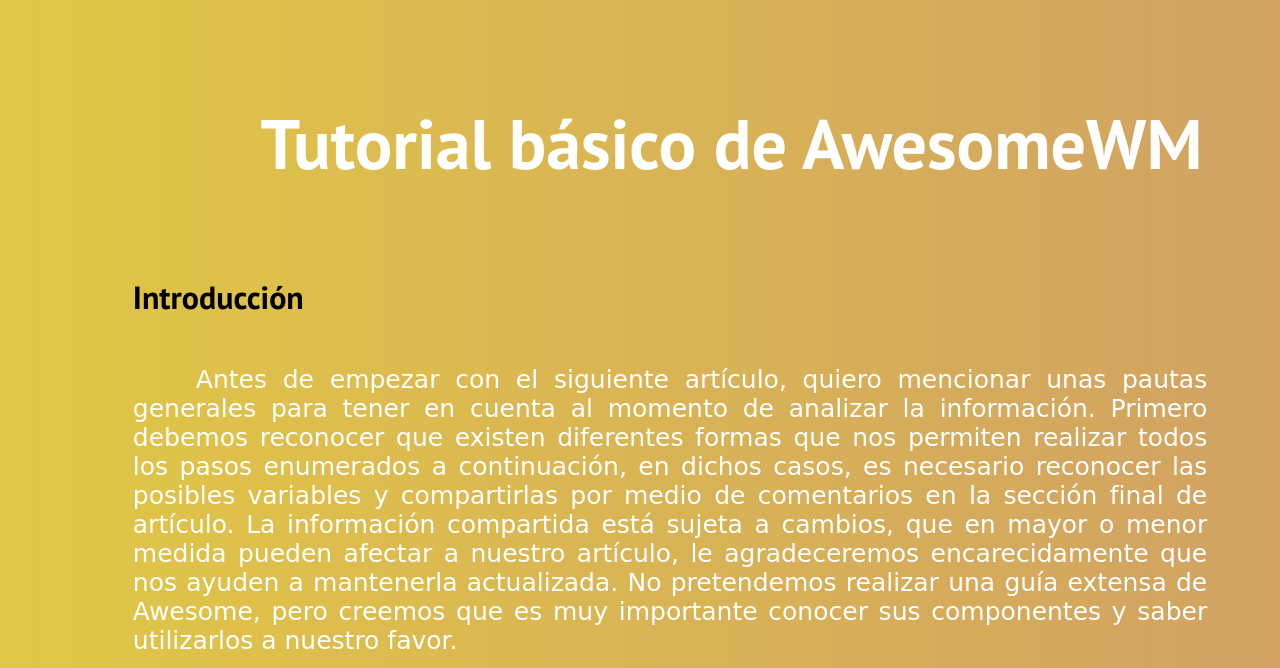
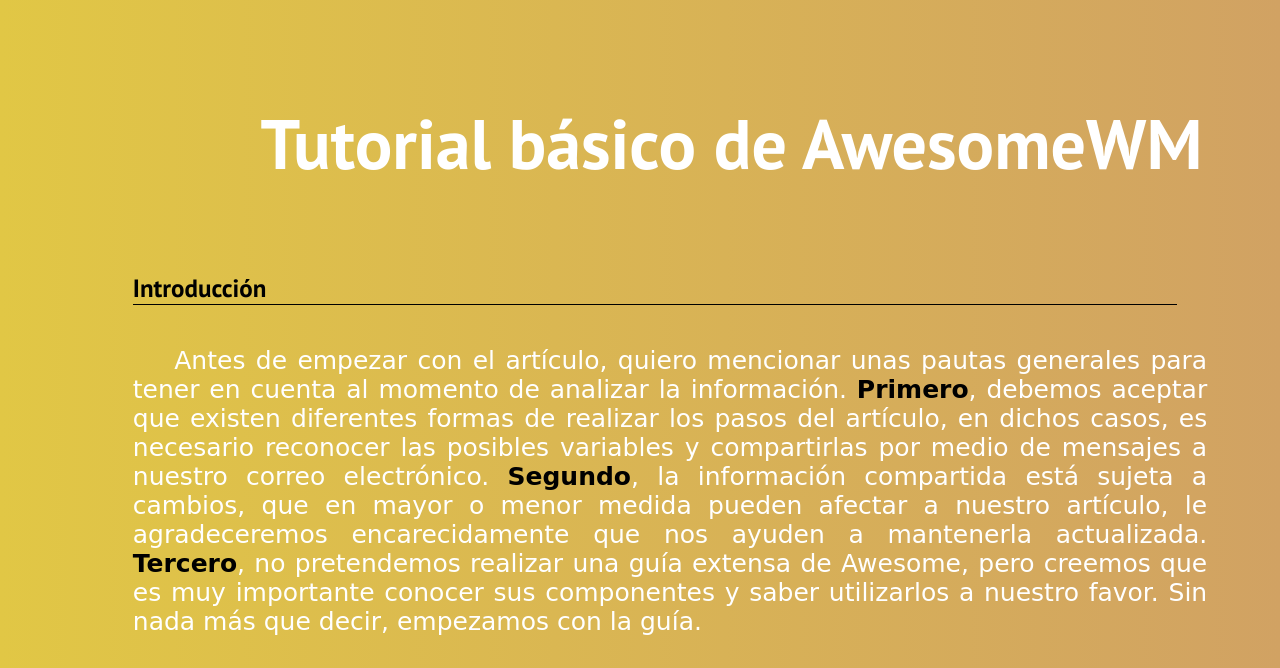
Before and after one commit to jaglux12/jaglux12.github.io, a plain HTML site: page inicio/novedades/awesometutorial.html in a window 1280 px wide. Shown: the part 132-800 px from the top of the page. Drawn offline with Linux system fonts and the light colour scheme; a web font is replaced by a local one.

Commit message:
nuevos cambios

```diff
--- a/estilos/novedades/estilo-awesometutorial.css
+++ b/estilos/novedades/estilo-awesometutorial.css
@@ -18,8 +18,10 @@
 
 #panarticulo h1{
   margin-left: 30px;
+  font-size: 25px;
   font-family:'PT Sans', sans-serif;
   color: black;
+  border-bottom: 1px solid black;
 }
 
 #panarticulo p{
--- a/inicio/novedades/awesometutorial.html
+++ b/inicio/novedades/awesometutorial.html
@@ -44,13 +44,20 @@
 
     <div id="panarticulo">
 
-      <h1 id="introduccion">
+      <h1>
         Introducción
       </h1>
 
       <p>
-          &nbsp&nbsp&nbsp&nbspAntes de empezar con el siguiente artículo, quiero mencionar unas pautas generales para tener en cuenta al momento de analizar la información. Primero debemos reconocer que existen diferentes formas que nos permiten realizar todos los pasos enumerados a continuación, en dichos casos, es necesario reconocer las posibles variables y compartirlas por medio de comentarios en la sección final de artículo. La información compartida está sujeta a cambios, que en mayor o menor medida pueden afectar a nuestro artículo, le agradeceremos encarecidamente que nos ayuden a mantenerla actualizada. No pretendemos realizar una guía extensa de Awesome, pero creemos que es muy importante conocer sus componentes y saber utilizarlos a nuestro favor.
-      </p>
+          &nbsp&nbsp&nbsp&nbspAntes de empezar con el artículo, quiero mencionar unas pautas generales
+          para tener en cuenta al momento de analizar la información. <label style="color: black;font-weight: bold;">Primero</label>, debemos aceptar que existen
+          diferentes formas de realizar  los pasos del artículo, en dichos casos, es necesario reconocer las
+          posibles variables y compartirlas por medio de mensajes a nuestro correo electrónico. <label style="color: black;font-weight: bold;">Segundo</label>, la
+          información compartida está sujeta a cambios, que en mayor o menor medida pueden afectar a nuestro
+          artículo, le agradeceremos encarecidamente que nos ayuden a mantenerla actualizada.
+          <label style="color: black;font-weight: bold;">Tercero</label>, no pretendemos realizar una guía extensa de Awesome, pero creemos que es muy importante
+          conocer sus componentes y saber utilizarlos a nuestro favor. Sin nada más que decir, empezamos con
+          la guía.
 
       <div id="indice">
           <h1>
```
